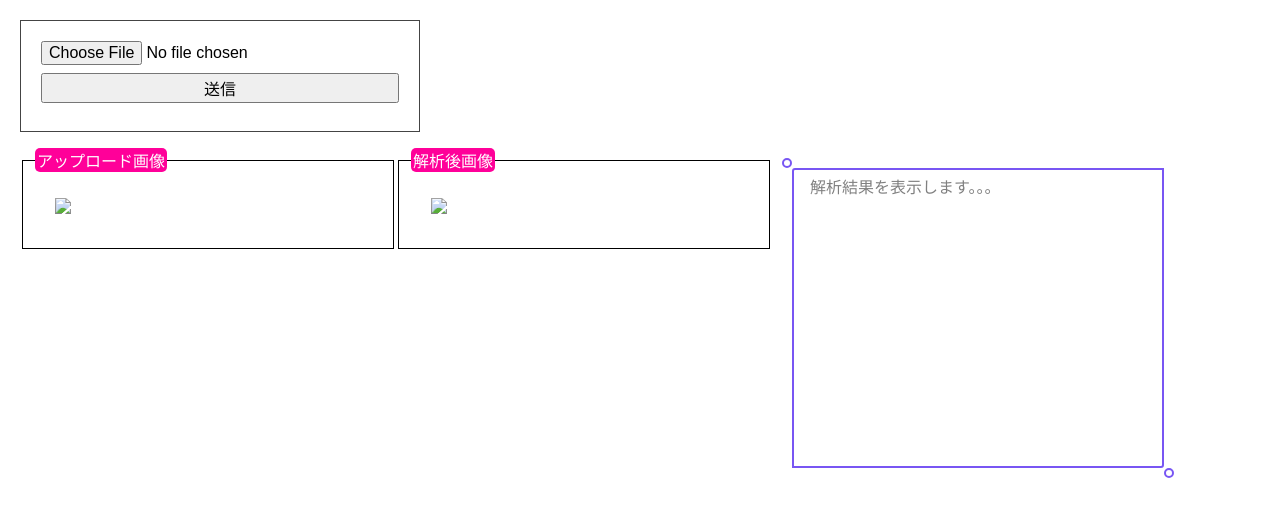
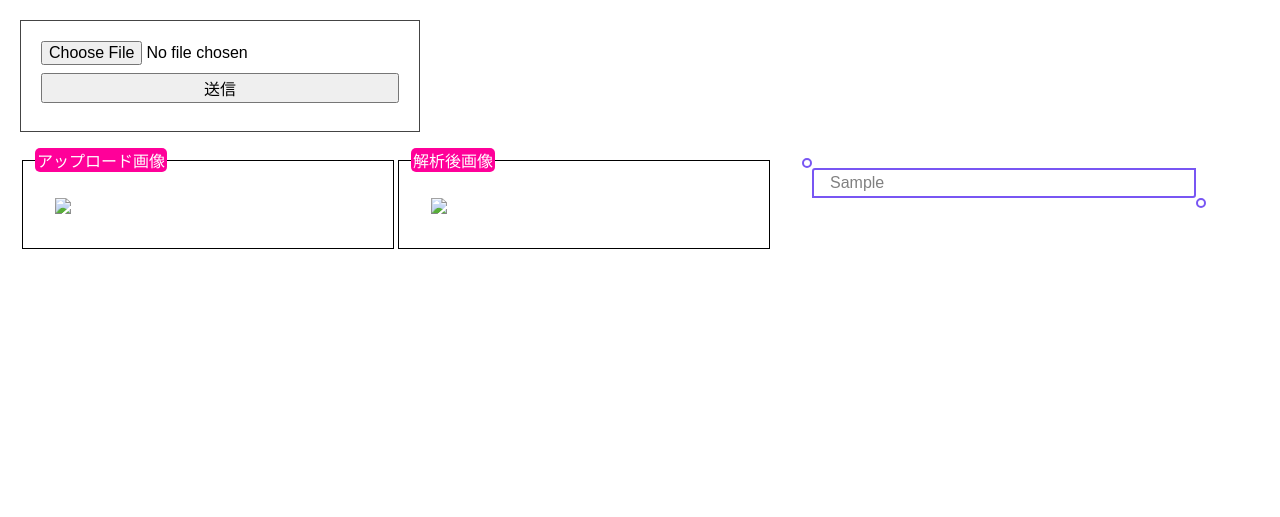
Before and after one commit to RKainuma/COUAL, a Flask app: template templates/index.html in a window 1280 px wide. Shown: the top 517 px of the page. Run offline with Flask 2, Linux system fonts and the light colour scheme; the template is opened without the code that fills it: most values are stand-ins (such as "Sample title", 1, 10 or a date in 2020); parts of the project's set-up code (start-up, migrations or seed data) failed here and were passed over.

Commit message:
Followed analysis results

```diff
--- a/app.py
+++ b/app.py
@@ -54,11 +54,10 @@ def send():
         org_img = base64.b64encode(enc_img).decode("utf-8")
 
         out_img, detection_result = Color.read_input_image(resized_img) #NOTE: detection_result is json data
-        print(detection_result)
         result, enc_img = cv2.imencode(".jpg", out_img, ENCODE_PARAMS)
         result_img = base64.b64encode(enc_img).decode("utf-8")
 
-        return render_template('index.html', original_img=org_img, result_img=result_img)
+        return render_template('index.html', original_img=org_img, result_img=result_img, detection_result=detection_result)
 
     else:
         return redirect(url_for('index.html'))
--- a/static/styles/main.css
+++ b/static/styles/main.css
@@ -56,10 +56,11 @@ button:hover {
 
 .box18 {
   margin: 2em 0;
-  position: relative;
   padding: 0.25em 1em;
   border: solid 2px #7856f3;
   border-radius: 3px 0 3px 0;
+  right: 5%;
+  position: fixed;
 }
 
 .box18:before,
--- a/templates/index.html
+++ b/templates/index.html
@@ -28,8 +28,8 @@
             </fieldset>
 
         </div>
-        <div class="box18" style="width:30%;float:left;margin: 20px;height: 300px;">
-            <p3 style="color: grey">解析結果を表示します。。。</p3>
+        <div class="box18" style="width:30%;float:left;margin: 20px;">
+            <p3 style="color: grey">{{ detection_result }}</p3>
         </div>
     </p>
 </div>
```
